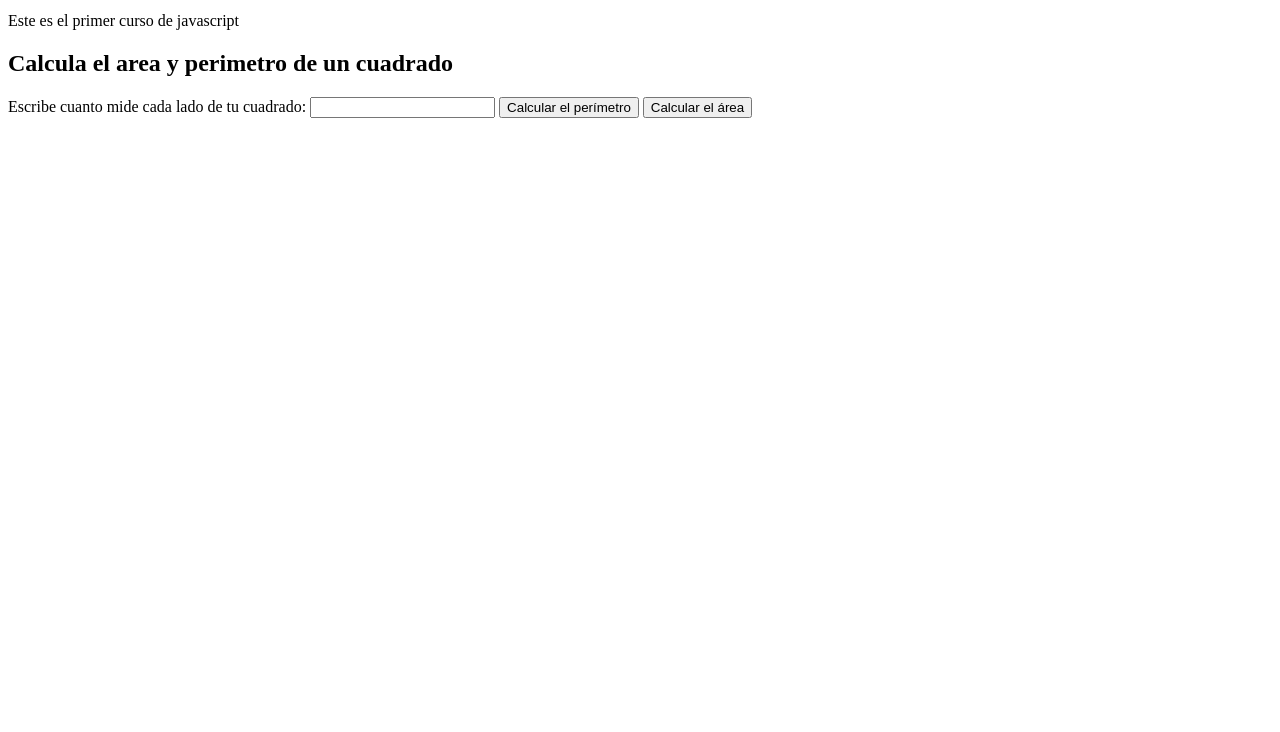
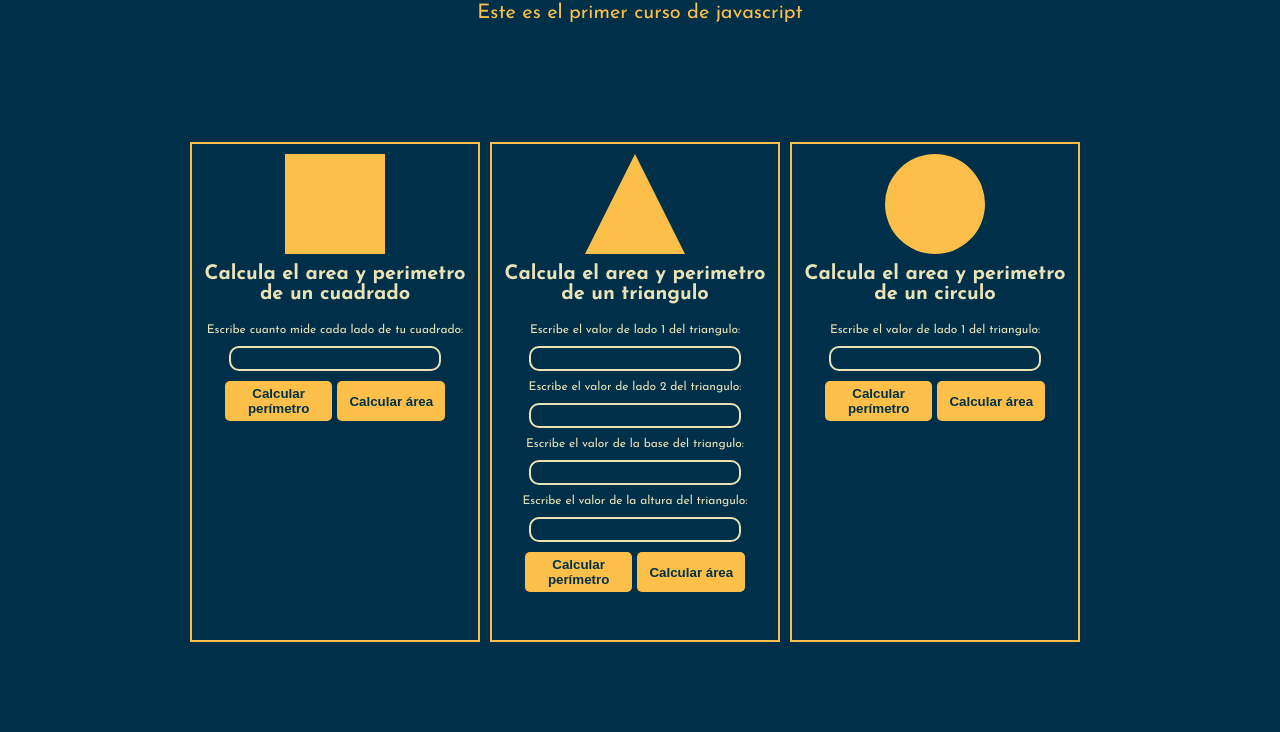
Before and after one commit to roblesvargas97/curso-practico-javascript, a plain HTML site: page figuras.html in a window 1280 px wide. Shown: the part 68-800 px from the top of the page. Drawn offline with Linux system fonts and the light colour scheme.

Commit message:
Terminamos la progrmacion y estilos

```diff
--- a/figuras.html
+++ b/figuras.html
@@ -5,6 +5,10 @@
     <meta http-equiv="X-UA-Compatible" content="IE=edge">
     <meta name="viewport" content="width=device-width, initial-scale=1.0">
     <title>Figuras Geometricas | CUrso practico de javascript </title>
+    <link rel="preconnect" href="https://fonts.googleapis.com">
+    <link rel="preconnect" href="https://fonts.gstatic.com" crossorigin>
+    <link href="https://fonts.googleapis.com/css2?family=Josefin+Sans:wght@300;400;500;600;700&display=swap" rel="stylesheet">
+    <link rel="stylesheet" href="./styles/styles.css">
 </head>
 <body>
 
@@ -15,17 +19,58 @@
 
     <main class="main" >
         <section class="main__section" >
+            <div class="square"></div>
             <h2 class="main__section--title">Calcula el area y perimetro de un cuadrado</h2>
             <form class="main__section--form" >
                 <label class="form__label" for="inputCuadrado">Escribe cuanto mide cada lado de tu cuadrado:</label>
 
                 <input class="form__input" id="inputCuadrado" type="number">
 
-                <button class="form__button1" type="button" onclick="calcularPerimetroCuadrado()" >Calcular el perímetro</button>
+                <div class="form__button-container">
+                    <button class="button" type="button" onclick="calcularPerimetroCuadrado()" >Calcular perímetro</button>
 
-                <button class="form__button2" type="button" onclick="calcularAreaCuadrado()">Calcular el área</button>
+                    <button class="button" type="button" onclick="calcularAreaCuadrado()">Calcular área</button>
+                </div>
             </form>
         </section>
+
+        <section class="main__section" >
+            <div class="triangle"></div>
+            <h2 class="main__section--title">Calcula el area y perimetro de un triangulo</h2>
+            <form class="main__section--form" >
+                <label class="form__label" for="inputTriangulol1">Escribe el valor de lado 1 del triangulo:</label>
+                <input class="form__input" id="inputTriangulol1" type="number">
+                <label class="form__label" for="inputTriangulol2">Escribe el valor de lado 2 del triangulo:</label>
+                <input class="form__input" id="inputTriangulol2" type="number">
+                <label class="form__label" for="inputTrianguloB">Escribe el valor de la base del triangulo:</label>
+                <input class="form__input" id="inputTrianguloB" type="number">
+                <label class="form__label" for="inputTrianguloA">Escribe el valor de la altura del triangulo:</label>
+                <input class="form__input" id="inputTrianguloA" type="number">
+
+                <div class="form__button-container">
+                    <button class="button" type="button" onclick="calcularPerimetroTriangulo()" >Calcular perímetro</button>
+
+                    <button class="button" type="button" onclick="calcularAreaTriangulo()">Calcular área</button>
+                </div>
+            </form>
+        </section>
+
+        <section class="main__section" >
+            <div class="circle"></div>
+            <h2 class="main__section--title">Calcula el area y perimetro de un circulo</h2>
+            <form class="main__section--form" >
+                <label class="form__label" for="inputCirculo">Escribe el valor de lado 1 del triangulo:</label>
+                <input class="form__input" id="inputCirculo" type="number">
+
+
+                <div class="form__button-container">
+                    <button class="button" type="button" onclick="calcularPerimetroCirculo()" >Calcular perímetro</button>
+
+                    <button class="button" type="button" onclick="calcularAreaCirculo()">Calcular área</button>
+                </div>
+            </form>
+        </section>
+
     </main>
 
     <script src="./figuras.js"> </script>
--- a/figuras.js
+++ b/figuras.js
@@ -113,6 +113,72 @@ function calcularAreaCuadrado(){
     alert(area);
 
 
+}
+
+function calcularPerimetroTriangulo(){
+
+    const inputl1 = document.getElementById('inputTriangulol1');
+    const valuel1 = Number(inputl1.value);
 
 
+    const inputl2 = document.getElementById('inputTriangulol2');
+    const valuel2 = Number(inputl2.value);
+
+    const inputb = document.getElementById('inputTrianguloB');
+    const valueb = Number(inputb.value);
+
+    const perimetro = perimetroTriangulo(valuel1 , valuel2 , valueb);
+    alert(perimetro);
+
 }
+
+
+function calcularPerimetroTriangulo(){
+
+    const inputl1 = document.getElementById('inputTriangulol1');
+    const valuel1 = Number(inputl1.value);
+
+
+    const inputl2 = document.getElementById('inputTriangulol2');
+    const valuel2 = Number(inputl2.value);
+
+    const inputb = document.getElementById('inputTrianguloB');
+    const valueb = Number(inputb.value);
+
+    const perimetro = perimetroTriangulo(valuel1 , valuel2 , valueb);
+    alert(perimetro);
+
+}
+
+function calcularAreaTriangulo(){
+
+    const inputb = document.getElementById('inputTrianguloB');
+    const valueb = Number(inputb.value);
+
+    const inputA = document.getElementById('inputTrianguloA');
+    const valueA = Number(inputA.value);
+
+    const area = areaTriangulo(valueb , valueA);
+    alert(area);
+
+}
+
+function calcularPerimetroCirculo(){
+
+    const input = document.getElementById('inputCirculo');
+    const value = input.value;
+
+    const perimetro = perimetroCirculo(value);
+    alert(perimetro);
+
+}
+
+function calcularAreaCirculo(){
+
+    const input = document.getElementById('inputCirculo');
+    const value = Number(input.value);
+
+    const perimetro = areaCirculo(value);
+    alert(perimetro);
+
+}
--- /dev/null
+++ b/styles/styles.css
@@ -0,0 +1,192 @@
+/*  1.-Posicionamiento
+    2.- Modelo de caja (Box Model)
+    3.- Tipografia
+    4.- Visuales
+    5.- Otros (Miscellanius)
+*/
+
+:root{
+    --blue: #003049;
+    --red: #d62828;
+    --orange: #f77f00;
+    --beige: #fcbf49;
+    --peach: #eae2b7;
+}
+
+* {
+    margin: 0;
+    padding: 0;
+    box-sizing: border-box;
+}
+
+html{
+    font-size: 62.5%;
+    font-family: 'Josefin Sans', sans-serif;
+
+}
+
+.header{
+    display: flex;
+    flex-direction: column;
+    justify-content: center;
+    width: 100%;
+    height: 20vh;
+    min-width: 320px;
+    text-align: center;
+    background-color: var(--blue);
+    color: var(--beige);
+}
+
+.header__title{
+    margin-bottom: 10px;
+    font-size: 3rem;
+
+}
+
+.header__paragraph{
+    font-size: 2rem;
+}
+
+.main {
+    display: flex;
+    flex-direction: column;
+    align-items: center;
+    width: 100%;
+    min-width: 320px;
+    /* height: 80vh; */
+    background-color: var(--blue);
+
+}
+
+.main__section{
+    margin-top: 10px;
+    width: 90%;
+    max-width: 290px;
+    border: 2px solid var(--beige);
+    background-color: transparent;
+
+}
+
+.main__section:last-of-type{
+    margin-bottom: 10px;
+}
+
+@media(min-width:768px){
+
+    .header{
+        height:15vh;
+    }
+
+    .main{
+        flex-direction: row;
+        justify-content: center;
+        height: 85vh;
+    }
+
+    .main__section{
+        height: 500px;
+        margin-right: 10px;
+        margin-bottom: 10px;
+    }
+
+
+
+
+}
+
+
+
+
+
+.square{
+    margin: 10px auto;
+    width: 0;
+    height: 0;
+    border-left: 100px solid var(--beige);
+    border-bottom: 100px solid var(--beige) ;
+}
+
+.main__section--title{
+
+    font-size: 2rem;
+    text-align: center;
+    color: var(--peach) ;
+}
+
+.main__section--form{
+    display: flex;
+    flex-direction: column;
+    height: auto;
+    padding: 10px;
+    /* background-color: orange; */
+    margin-top: 10px;
+}
+
+.form__label{
+    margin-bottom: 10px;
+    text-align: center;
+    font-size: 1.2rem;
+    color: var(--peach);
+}
+
+.form__input{
+    align-self: center;
+    width: 80%;
+    height: 2.5rem;
+    border: 2px solid var(--peach);
+    border-radius: 10px;
+    font-size: 1.6rem;
+    margin-bottom: 10px;
+    color: var(--peach);
+    background-color: transparent;
+    outline: none;
+
+}
+
+.form__button-container{
+    width: 90%;
+    margin: 0 auto;
+    display: flex;
+    justify-content: center;
+}
+
+
+.form__button-container button{
+    width: 45%;
+
+}
+
+.form__button-container button:first-of-type{
+    margin-right:5px;
+}
+
+.button{
+    height: 40px;
+    border-radius: 5px;
+    border: none;
+    font-weight: bold;
+    background-color: var(--beige);
+    color: var(--blue);
+    cursor: pointer;
+
+
+}
+
+.triangle{
+    width: 0;
+    height: 0;
+    border-left: 50px solid transparent;
+    border-right: 50px solid transparent;
+    border-bottom: 100px solid var(--beige);
+    margin: 10px auto;
+
+}
+
+.circle{
+    width: 100px;
+    height: 100px;
+    background: var(--beige);
+    border-radius: 50%;
+    margin: 10px auto;
+
+}
```
Also changed, not shown: styles.css (deleted).
